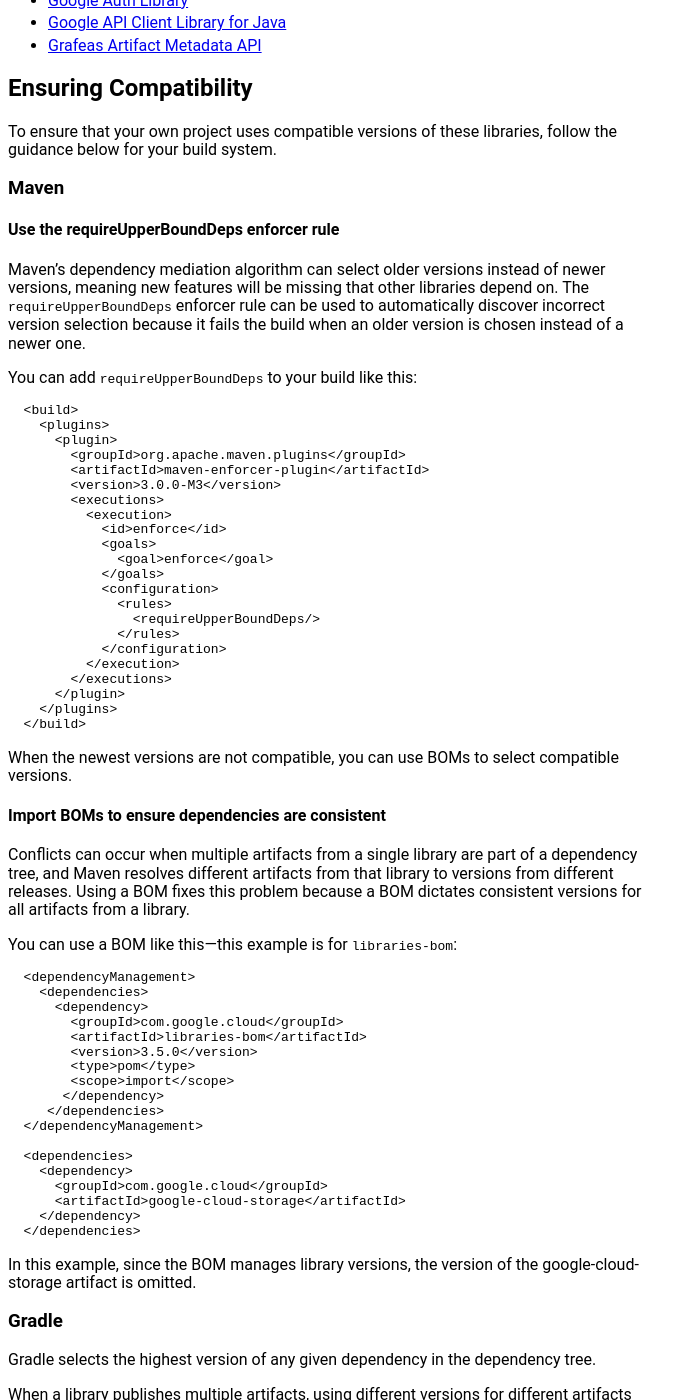
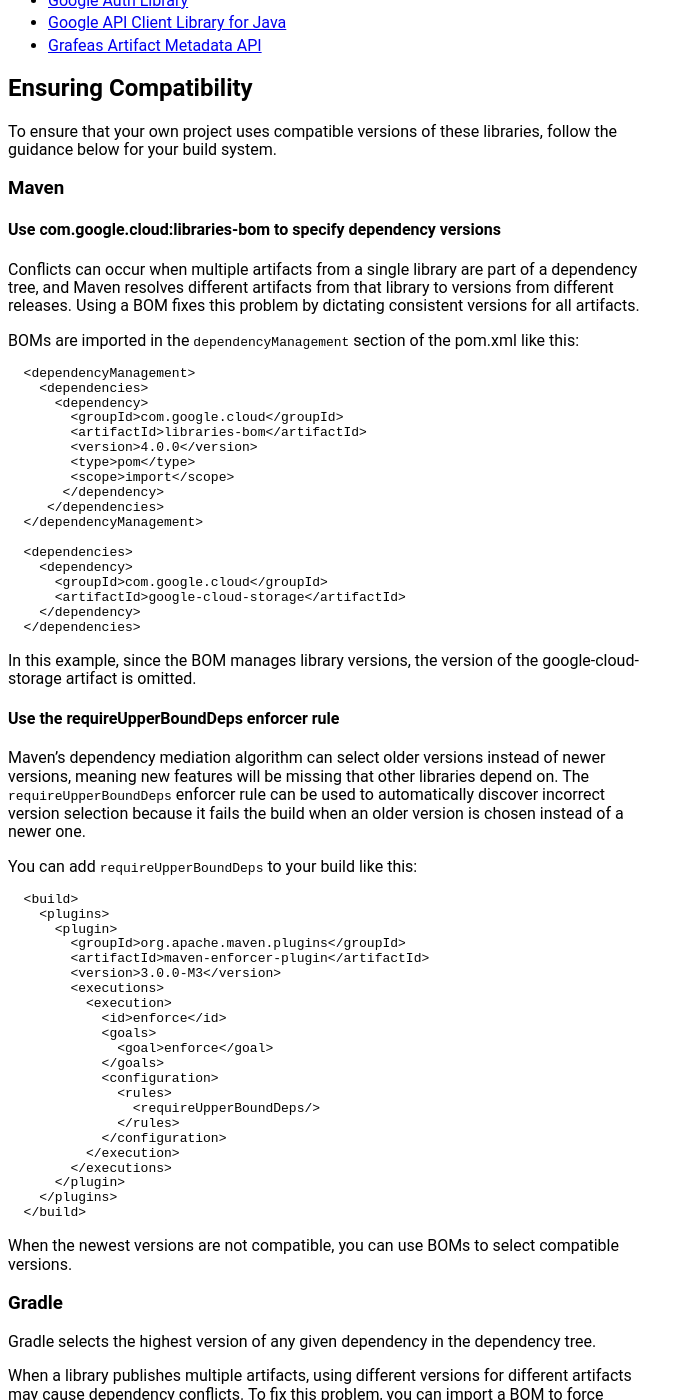
Before and after one commit to GoogleCloudPlatform/cloud-opensource-java, a Jekyll site: the page built from docs/DECLARING_DEPENDENCIES.md, in a window 1280 px wide and 1400 px high, scrolled down 1596 px. Shown: the whole window, without its empty margins (0-697 px from the left). Built offline with Jekyll 4.4.1, drawn with Linux system fonts in a browser that asks for light colours; our own code applies the rules of GitHub Pages for plain Markdown files; part of the change alters nothing that is shown; some of the changed text lies outside the part shown.

Commit message:
code review

````diff
--- a/docs/DECLARING_DEPENDENCIES.md
+++ b/docs/DECLARING_DEPENDENCIES.md
@@ -73,7 +73,7 @@ too:
 - [GAX Google API Extensions for Java](https://github.com/googleapis/gax-java)
 - [Google Auth Library](https://github.com/googleapis/google-auth-library-java)
 - [Google API Client Library for Java](https://github.com/googleapis/google-api-java-client)
-- [Grafeas Artifact Metadata API](https://github.com/grafeas/grafeas)
+- [Grafeas Artifact Metadata API](https://github.com/googleapis/java-grafeas)
 
 ## Ensuring Compatibility
 
@@ -81,6 +81,40 @@ To ensure that your own project uses compatible versions of these
 libraries, follow the guidance below for your build system.
 
 ### Maven
+
+#### Use com.google.cloud:libraries-bom to specify dependency versions
+
+Conflicts can occur when multiple artifacts from a single library are
+part of a dependency tree, and Maven resolves different artifacts from
+that library to versions from different releases. Using a BOM fixes
+this problem by dictating consistent versions for all artifacts.
+
+BOMs are imported in the `dependencyManagement` section of the pom.xml
+like this:
+
+```
+  <dependencyManagement>
+    <dependencies>
+      <dependency>
+        <groupId>com.google.cloud</groupId>
+        <artifactId>libraries-bom</artifactId>
+        <version>4.0.0</version>
+        <type>pom</type>
+        <scope>import</scope>
+       </dependency>
+     </dependencies>
+  </dependencyManagement>
+
+  <dependencies>
+    <dependency>
+      <groupId>com.google.cloud</groupId>
+      <artifactId>google-cloud-storage</artifactId>
+    </dependency>
+  </dependencies>
+```
+
+In this example, since the BOM manages library versions, the
+version of the google-cloud-storage artifact is omitted.
 
 #### Use the requireUpperBoundDeps enforcer rule
 
@@ -121,40 +155,6 @@ You can add `requireUpperBoundDeps` to your build like this:
 When the newest versions are not compatible, you can use BOMs to
 select compatible versions.
 
-#### Import BOMs to ensure dependencies are consistent
-
-Conflicts can occur when multiple artifacts from a single library are
-part of a dependency tree, and Maven resolves different artifacts from
-that library to versions from different releases. Using a BOM fixes
-this problem because a BOM dictates consistent versions for all
-artifacts from a library.
-
-You can use a BOM like this—this example is for `libraries-bom`:
-
-```
-  <dependencyManagement>
-    <dependencies>
-      <dependency>
-        <groupId>com.google.cloud</groupId>
-        <artifactId>libraries-bom</artifactId>
-        <version>3.5.0</version>
-        <type>pom</type>
-        <scope>import</scope>
-       </dependency>
-     </dependencies>
-  </dependencyManagement>
-
-  <dependencies>
-    <dependency>
-      <groupId>com.google.cloud</groupId>
-      <artifactId>google-cloud-storage</artifactId>
-    </dependency>
-  </dependencies>
-```
-
-In this example, since the BOM manages library versions, the
-version of the google-cloud-storage artifact is omitted.
-
 ### Gradle
 
 Gradle selects the highest version of any given dependency in the
@@ -166,7 +166,8 @@ problem, you can import a BOM to force consistent versions, as long as
 you are using at least Gradle 4.6. To do this:
 
 - Turn on BOM support:
-  - If you are using Gradle 4.x:
+  - If you are using Gradle 4.x, add
+    `enableFeaturePreview('IMPROVED_POM_SUPPORT')` to `settings.gradle`.
 
   - If you are using Gradle 5.x or higher, BOM support is on by default.
 - Add a dependency on the BOM for the library you depend on
@@ -176,9 +177,8 @@ For an example, see [gax-java#690](https://github.com/googleapis/gax-java/pull/6
 
 ## Intrinsic conflicts
 
-It is possible for GCP open source Java libraries to have conflicts
-that cannot be resolved by following the recommendations of this
-document. Such conflicts are called *intrinsic conflicts*. There is an
+It is possible for GCP open source Java libraries to have *intrinsic conflicts*
+that cannot be resolved by following these recommendations. There is an
 ongoing effort to remove intrinsic conflicts among GCP open source
 Java libraries and prevent new ones from occurring.
 The [Cloud Open Source Java Dashboard](
````
